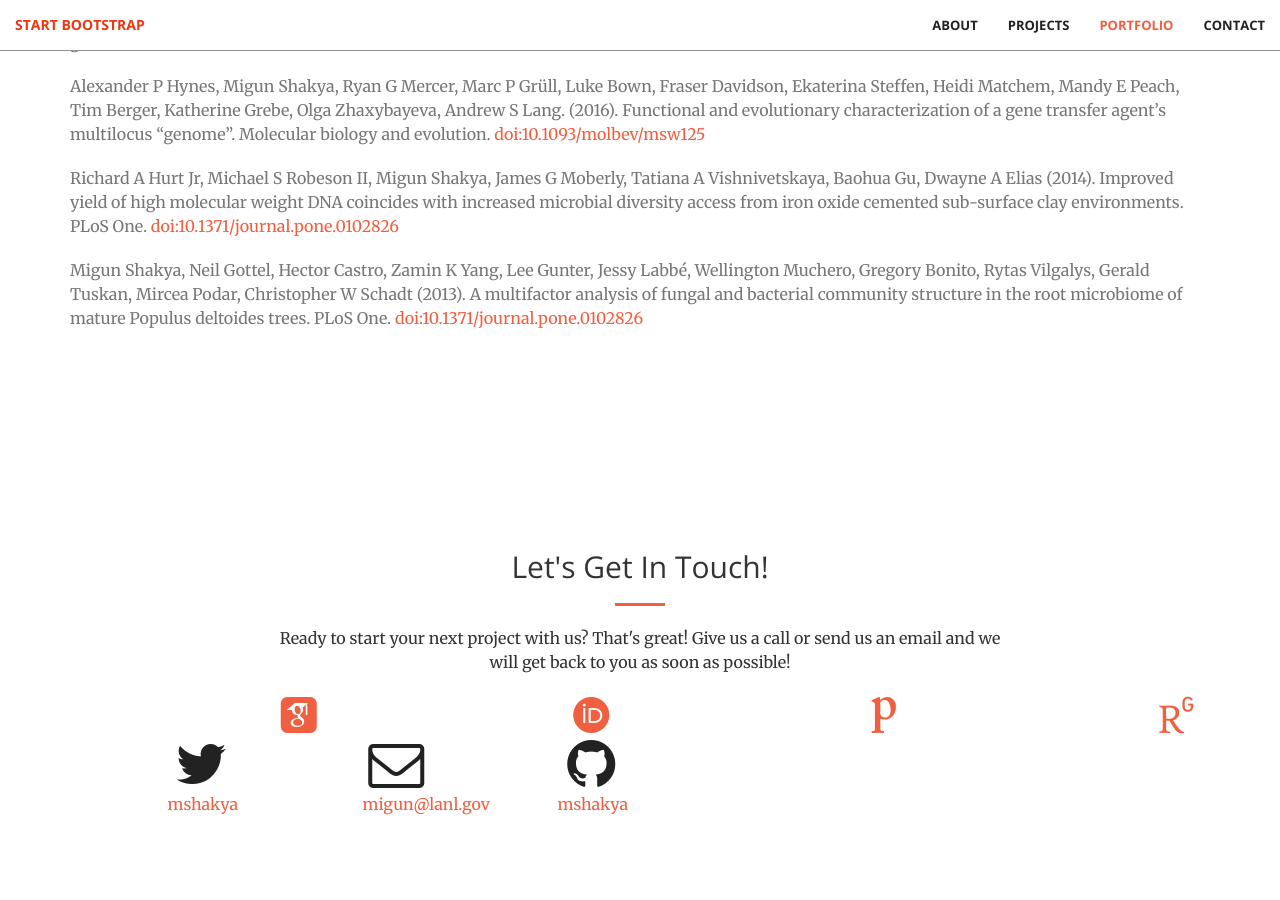
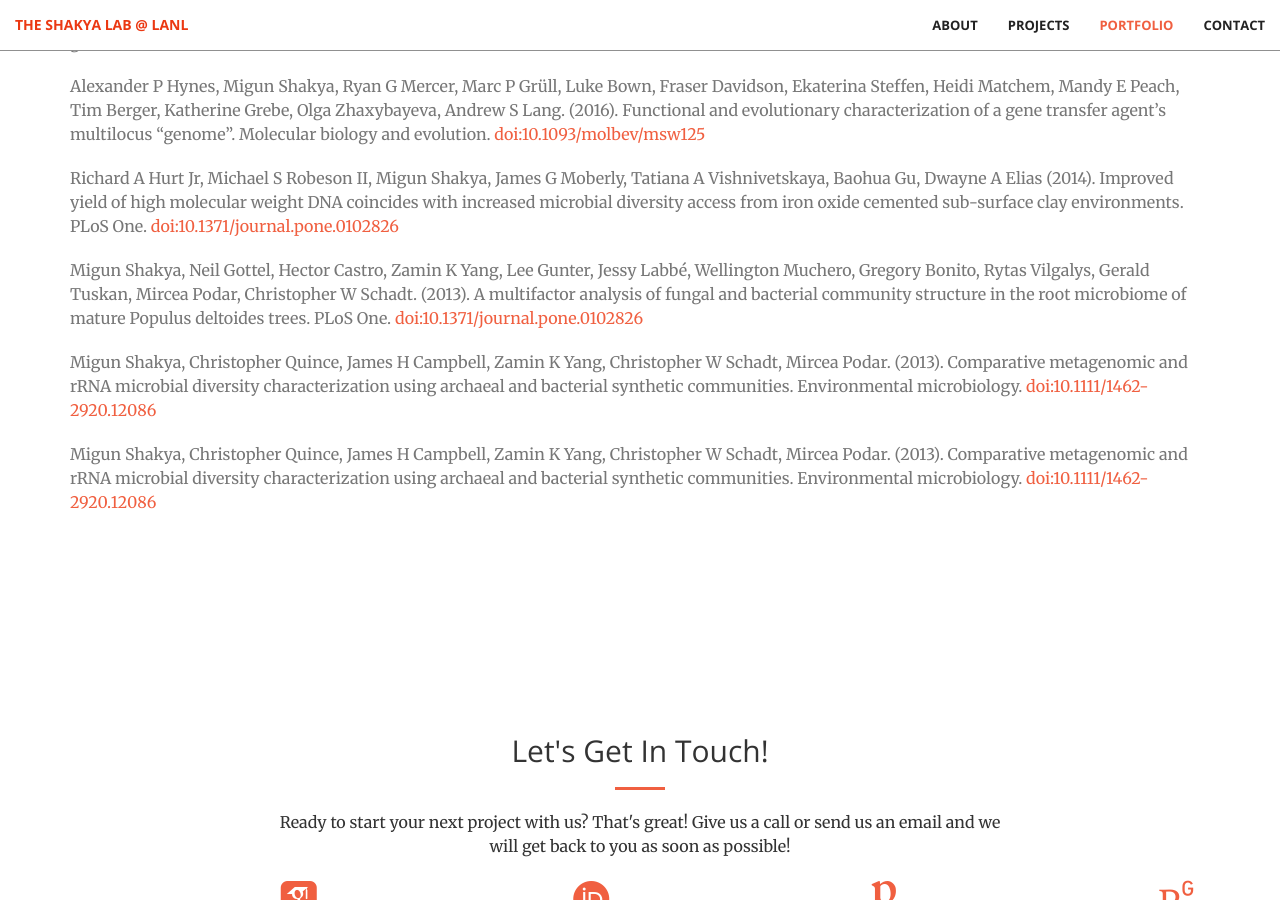
Before and after one commit to mshakya/mshakya.github.io, a Jekyll site: the page built from index.html, in a window 1280 px wide and 900 px high, scrolled down 3352 px. Built offline with Jekyll 4.4.1, drawn with Linux system fonts in a browser that asks for light colours; some web fonts are replaced.

Commit message:
changing header

```diff
--- a/_includes/nav.html
+++ b/_includes/nav.html
@@ -8,7 +8,7 @@
                 <span class="icon-bar"></span>
                 <span class="icon-bar"></span>
             </button>
-            <a class="navbar-brand page-scroll" href="#page-top">Start Bootstrap</a>
+            <a class="navbar-brand page-scroll" href="#page-top">The Shakya Lab @ LANL</a>
         </div>
 
         <!-- Collect the nav links, forms, and other content for toggling -->
--- a/_includes/publications.html
+++ b/_includes/publications.html
@@ -51,7 +51,15 @@
     </div><div class="box-footer"> </div>
 
     <div class="box"><div class="box-title"></div><div class="box-body">
-        <p class="text-muted">Migun Shakya, Neil Gottel, Hector Castro, Zamin K Yang, Lee Gunter, Jessy Labbé, Wellington Muchero, Gregory Bonito, Rytas Vilgalys, Gerald Tuskan, Mircea Podar, Christopher W Schadt (2013). A multifactor analysis of fungal and bacterial community structure in the root microbiome of mature Populus deltoides trees. PLoS One. <a href="https://doi.org/10.1371/journal.pone.0102826">doi:10.1371/journal.pone.0102826</a> </p>
+        <p class="text-muted">Migun Shakya, Neil Gottel, Hector Castro, Zamin K Yang, Lee Gunter, Jessy Labbé, Wellington Muchero, Gregory Bonito, Rytas Vilgalys, Gerald Tuskan, Mircea Podar, Christopher W Schadt. (2013). A multifactor analysis of fungal and bacterial community structure in the root microbiome of mature Populus deltoides trees. PLoS One. <a href="https://doi.org/10.1371/journal.pone.0102826">doi:10.1371/journal.pone.0102826</a> </p>
+    </div><div class="box-footer"> </div>
+
+    <div class="box"><div class="box-title"></div><div class="box-body">
+        <p class="text-muted">Migun Shakya, Christopher Quince, James H Campbell, Zamin K Yang, Christopher W Schadt, Mircea Podar. (2013). Comparative metagenomic and rRNA microbial diversity characterization using archaeal and bacterial synthetic communities. Environmental microbiology. <a href="https://doi.org/10.1111/1462-2920.12086">doi:10.1111/1462-2920.12086</a> </p>
+    </div><div class="box-footer"> </div>
+
+    <div class="box"><div class="box-title"></div><div class="box-body">
+        <p class="text-muted">Migun Shakya, Christopher Quince, James H Campbell, Zamin K Yang, Christopher W Schadt, Mircea Podar. (2013). Comparative metagenomic and rRNA microbial diversity characterization using archaeal and bacterial synthetic communities. Environmental microbiology. <a href="https://doi.org/10.1111/1462-2920.12086">doi:10.1111/1462-2920.12086</a> </p>
     </div><div class="box-footer"> </div>
 
 </div>
```
